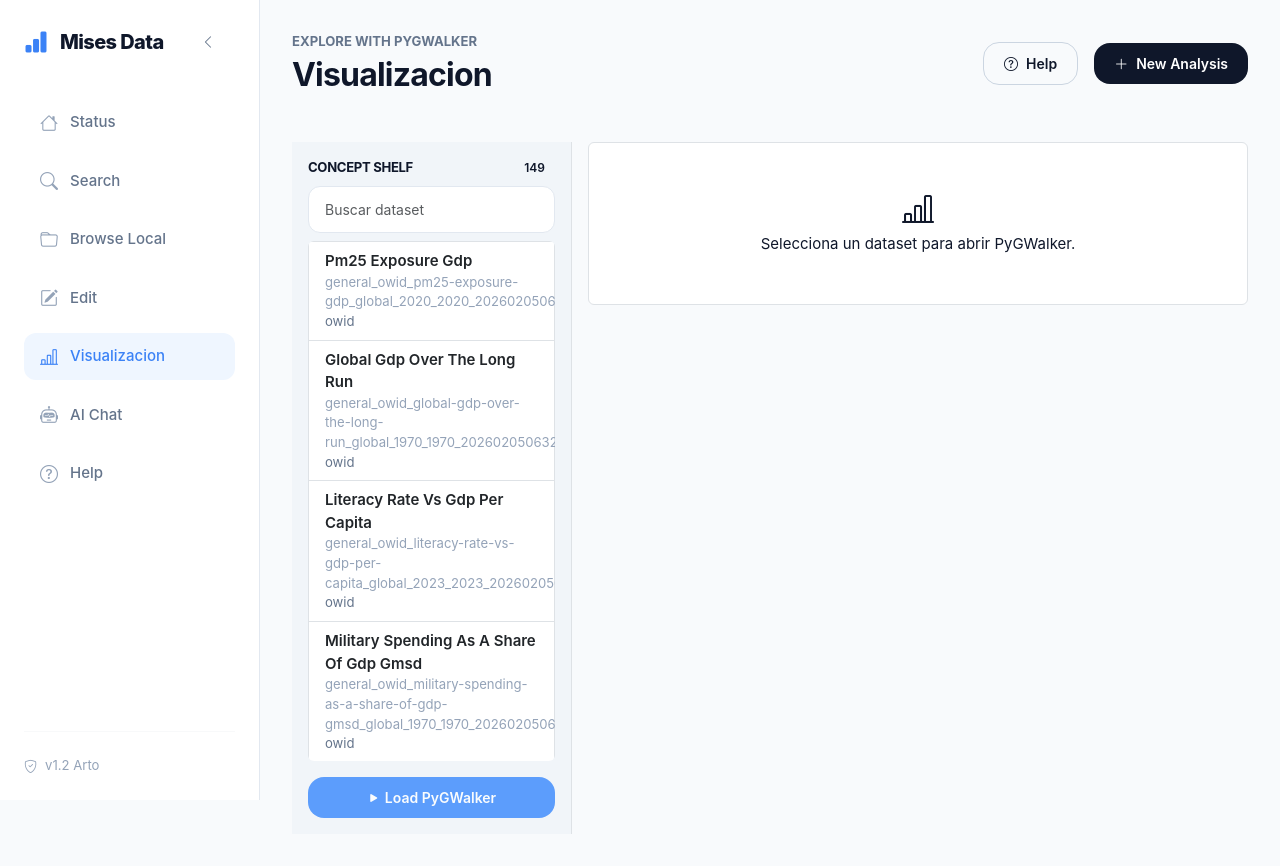
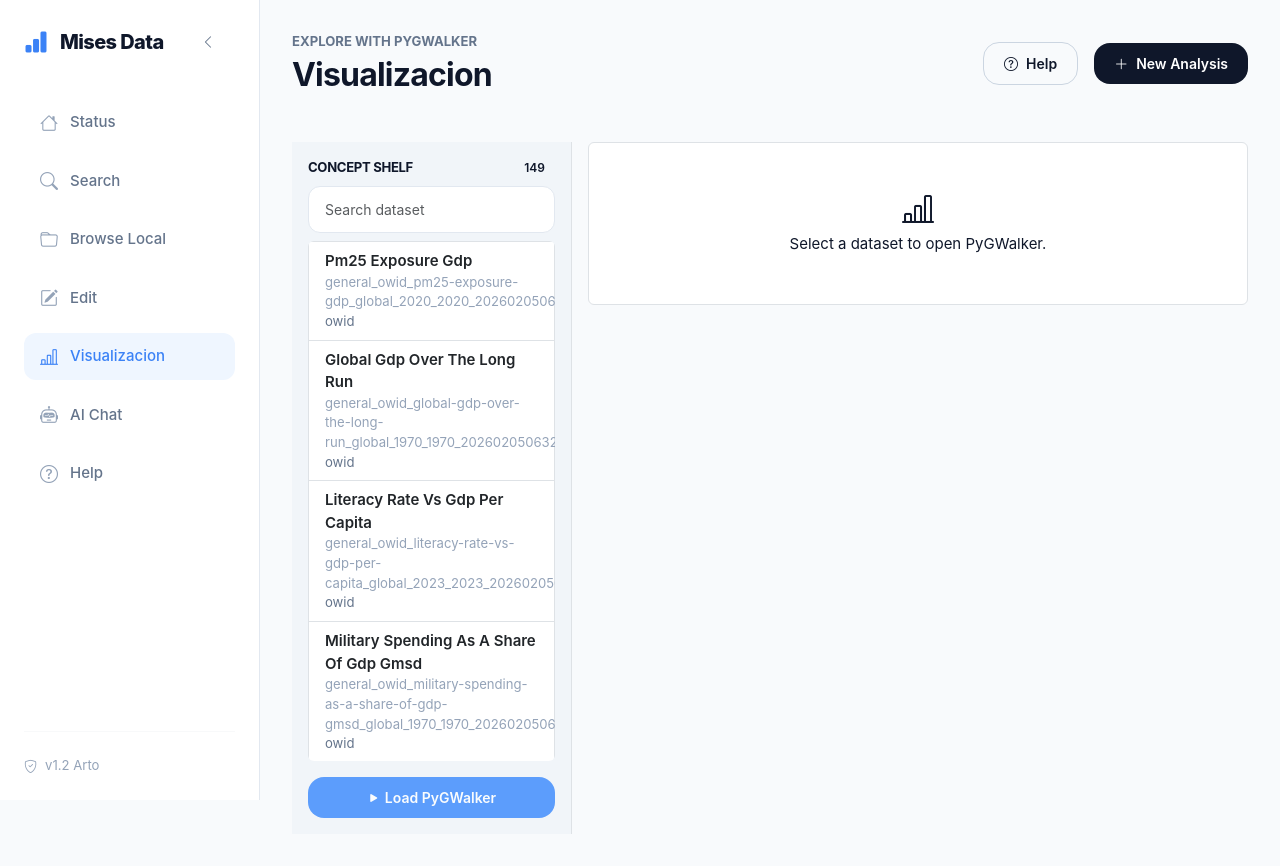
Before and after one commit to fsmw/data-curator, a Flask app: page /visualizepg in a window 1280 px wide. Run offline with Flask 3, Linux system fonts and the light colour scheme; data comes from the database, SQL or seed files in the repository; parts of the project's set-up code (start-up, migrations or seed data) failed here and were passed over; some libraries are stand-ins or nearby versions.

Commit message:
translate: convert pygwalker template from Spanish to English

```diff
--- a/src/web/templates/visualization_pygwalker.html
+++ b/src/web/templates/visualization_pygwalker.html
@@ -42,12 +42,12 @@
       <h6 class="mb-0 text-uppercase small">Concept Shelf</h6>
       <span class="badge bg-light text-dark" x-text="filteredDatasets.length"></span>
     </div>
-    <input class="form-control form-control-sm" placeholder="Buscar dataset" x-model="searchQuery"
+    <input class="form-control form-control-sm" placeholder="Search dataset" x-model="searchQuery"
       @input="applyFilter()" :disabled="loadingDatasets" />
     <div class="list-group mt-2" style="max-height: 520px; overflow-y: auto;">
       <div x-show="filteredDatasets.length === 0" class="p-3 text-center text-muted small">
         <i class="bi bi-inbox d-block mb-1" style="font-size: 1.2rem;"></i>
-        No hay datasets
+        No datasets
       </div>
       <template x-for="ds in filteredDatasets" :key="ds.id">
         <button type="button" class="list-group-item list-group-item-action"
@@ -75,7 +75,7 @@
          class="alert alert-warning"
          x-cloak>
       Dataset grande detectado (~<span x-text="formatBytes(selectedDatasetSizeBytes)"></span>).
-      PyGWalker podría tardar en cargar o consumir mucha memoria del navegador.
+      PyGWalker may take time to load or consume significant browser memory.
     </div>
 
     <div x-show="iframeSrc" x-cloak class="bg-white border rounded p-2 pygwalker-frame">
@@ -83,7 +83,7 @@
     </div>
     <div x-show="!iframeSrc" x-cloak class="border rounded bg-white p-5 text-center text-muted">
       <i class="bi bi-bar-chart-line fs-2 d-block mb-2"></i>
-      Selecciona un dataset para abrir PyGWalker.
+      Select a dataset to open PyGWalker.
     </div>
   </div>
 </div>
```
